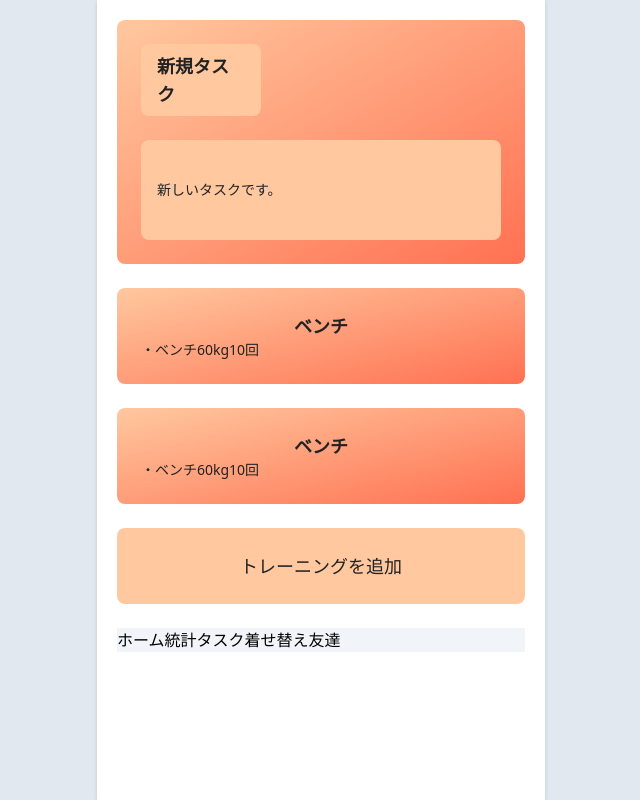
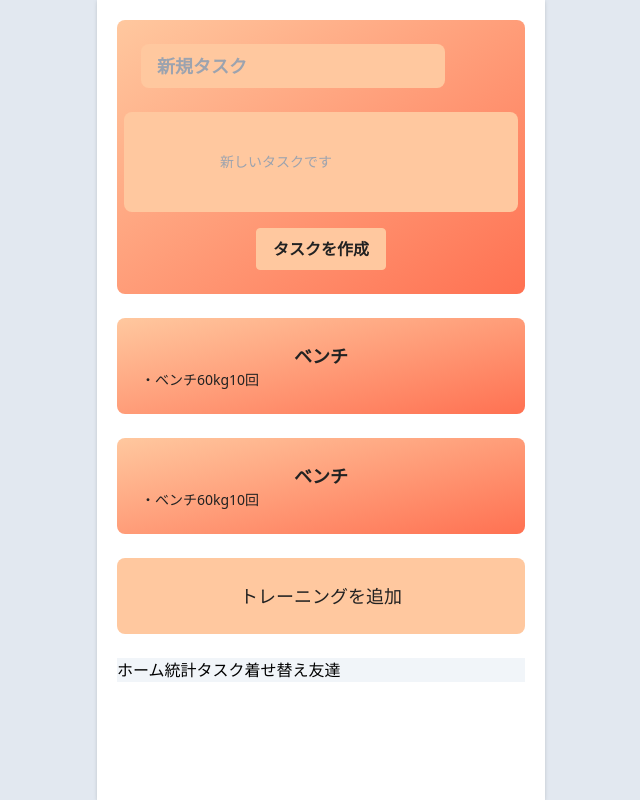
Before and after one commit to muscle-training-with-friend/mutan, a React (Vite) app: page /mutan/createTask in a window 1280 px wide. Shown: the whole page, without its empty margins (319-959 px from the left). Built offline with nearby package versions, Linux system fonts and the light colour scheme; no server answers.

Commit message:
Update CreateTask.jsx
入力フォームの実装

```diff
--- a/src/Pages/CreateTask.jsx
+++ b/src/Pages/CreateTask.jsx
@@ -1,15 +1,28 @@
 import { Link } from "react-router-dom";
+import React, { useContext, useEffect } from "react";
+import { TokenContext } from "../Components/TokenContext";
+import { createTask } from "../adapter";
 
 export default function () {
+
+  const createNewTask = () => {
+    let title = document.getElementById('title');
+    let detail = document.getElementById('detail');
+    console.log("clicked!! title="+title.value+"detail="+detail.value)
+  }
+
   return (
     <>
       <div className="text-text">
         <div className="rounded-lg bg-gradient-to-br from-bright_accent to-accent mb-6 p-6">
-          <div className="rounded-lg text-lg font-bold bg-bright_accent mr-60 px-4 py-2">新規タスク</div>
-          <div className="rounded-lg text-sm bg-bright_accent px-4 py-10 mt-6">
-            <div>
-              新しいタスクです。
-            </div>
+          <input type="text" id="title" placeholder="新規タスク" required className="rounded-lg text-text text-lg font-bold bg-bright_accent mr-60 px-4 py-2"></input>
+          <div className="flex justify-center">
+          <input type="text" id="detail" placeholder="新しいタスクです" required className="rounded-lg text-sm bg-bright_accent px-24 py-10 mt-6"></input>
+          </div>
+          <div className="flex justify-center mt-4">
+            <button onClick={createNewTask} className="bg-bright_accent hover:bg-accent text-text font-bold hover:text-inverted_text py-2 px-4 border border-bright_accent hover:border-transparent rounded">
+              タスクを作成
+            </button>
           </div>
         </div>
 
@@ -24,6 +37,7 @@ export default function () {
         </div>
 
 
+
         <Link to="/addTraining">
           <div className="rounded-lg bg-bright_accent flex justify-center my-6 p-6">
             <div className="text-lg ">トレーニングを追加</div>
```
